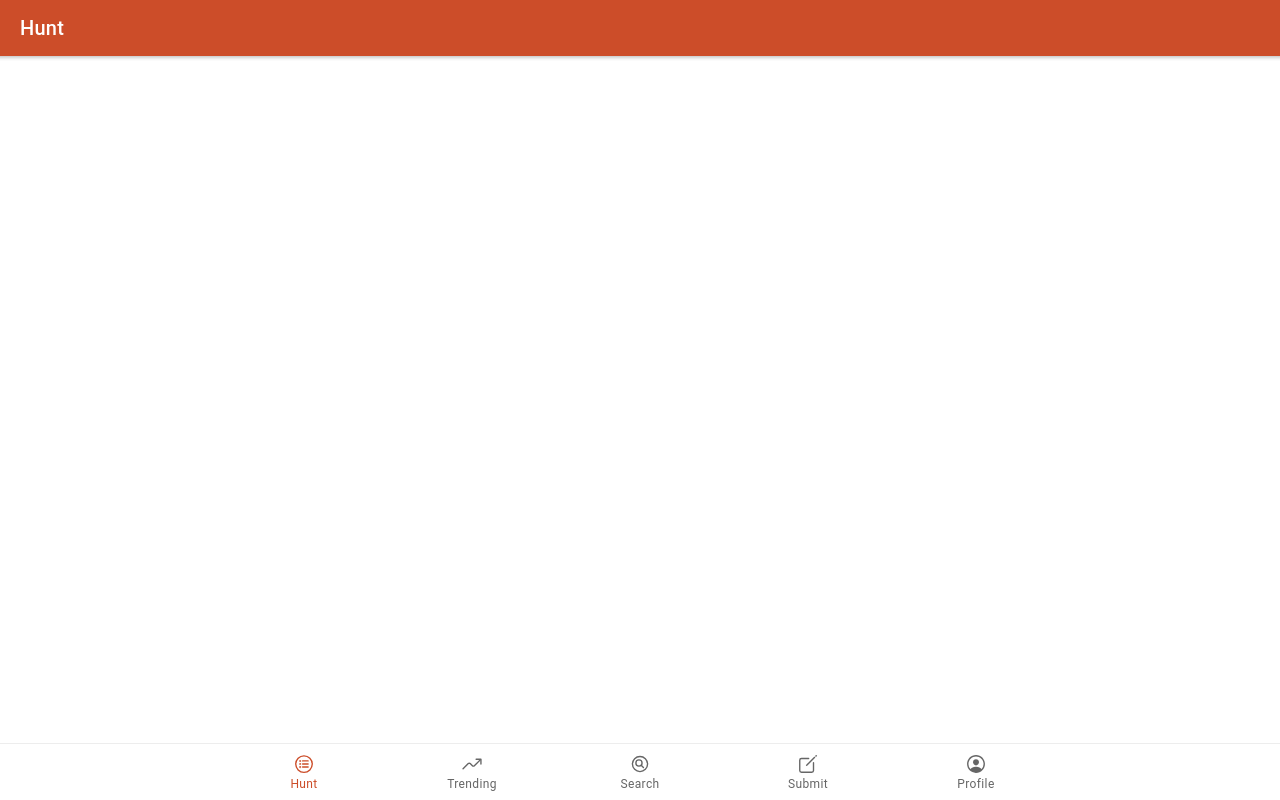
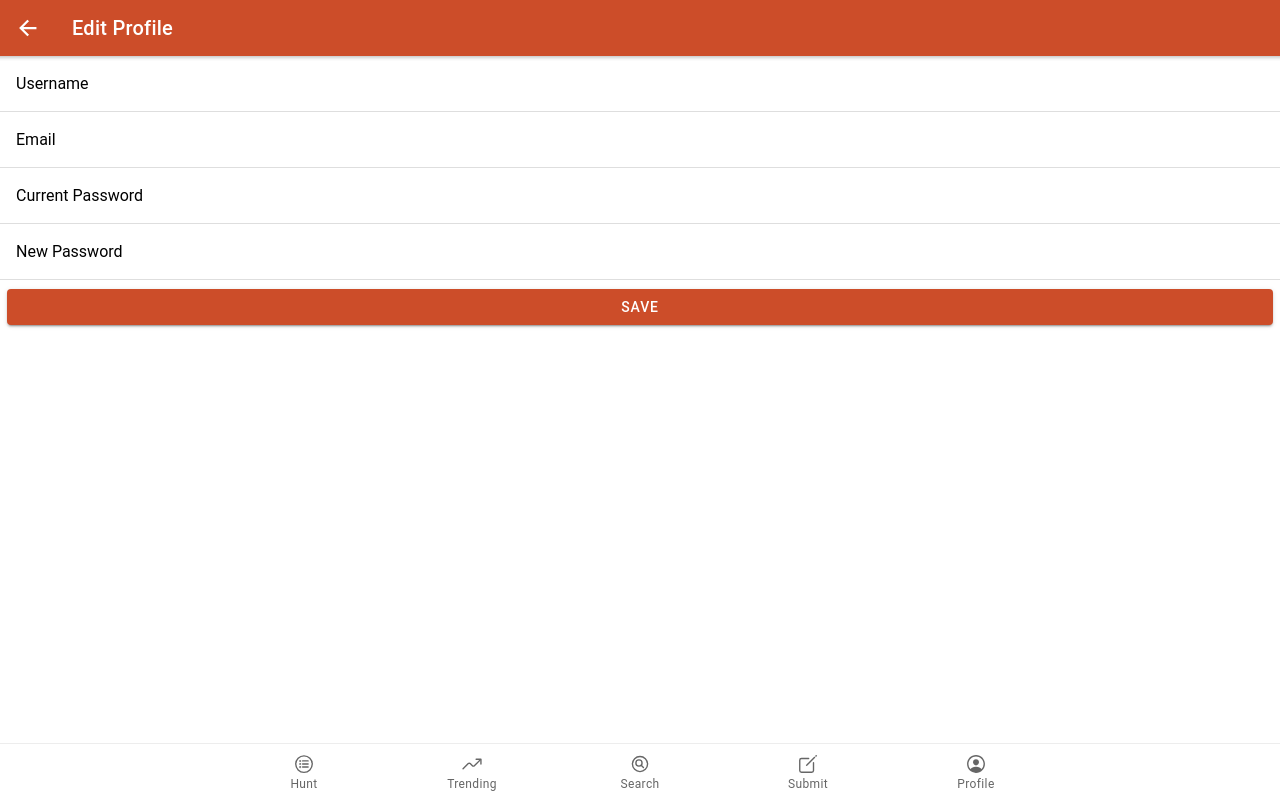
Before and after one commit to dmryan711/Hunt, a React (Create React App) app: page /edit-profile in a window 1280 px wide. Before the commit this address led to /home. Built offline with nearby package versions, Linux system fonts and the light colour scheme.

Commit message:
Authentication and edit pages created w/routes (#6)

```diff
--- a/src/App.js
+++ b/src/App.js
@@ -8,6 +8,10 @@ import Trending from './pages/Trending';
 import Search from './pages/Search';
 import Submit from './pages/Submit';
 import Profile from './pages/Profile';
+import EditProfile from "./pages/EditProfile";
+import Login from "./pages/Login";
+import Signup from "./pages/Signup";
+import Forgot from "./pages/Forgot";
 
 
 /* Core CSS required for Ionic components to work properly */
@@ -41,6 +45,10 @@ const App = () => {
         <Route path="/search" component={Search}/>
         <Route path="/submit" component={Submit}/>
         <Route path="/profile" component={Profile}/>
+        <Route path="/edit-profile" component={EditProfile}/>
+        <Route path="/login" component={Login}/>
+        <Route path="/register" component={Signup}/>
+        <Route path="/forgot" component={Forgot}/>
         <Route component = {() => <Redirect to="/home" />} />
       </IonRouterOutlet>
       <IonTabBar slot = "bottom">
--- /dev/null
+++ b/src/components/Header/NavHeader.js
@@ -0,0 +1,17 @@
+import React from 'react';
+import {IonBackButton, IonHeader, IonToolbar, IonButtons, IonTitle} from '@ionic/react';
+
+const NavHeader = ({title}) => {
+    return (
+        <IonHeader>
+            <IonToolbar color="primary">
+                <IonButtons slot="start">
+                    <IonBackButton defaultHref = "/" />
+                </IonButtons>
+                <IonTitle>{title}</IonTitle>
+            </IonToolbar>
+        </IonHeader>
+    );
+};
+
+export default NavHeader;
--- /dev/null
+++ b/src/pages/EditProfile.js
@@ -0,0 +1,43 @@
+import React from 'react';
+import {IonPage, IonContent, IonItem, IonLabel, IonInput, IonRow, IonCol, IonButton} from '@ionic/react';
+import NavHeader from '../components/Header/NavHeader';
+
+const EditProfile = () => {
+    return (
+        <IonPage>
+            <NavHeader title ="Edit Profile" />
+            <IonContent>
+
+                <IonItem lines="full">
+                    <IonLabel position="floating">Username</IonLabel>
+                    <IonInput name="name" type="text"></IonInput>
+                </IonItem>
+
+                <IonItem lines="full">
+                    <IonLabel position="floating">Email</IonLabel>
+                    <IonInput name="Email" type="text"></IonInput>
+                </IonItem>
+
+                <IonItem lines="full">
+                    <IonLabel position="floating">Current Password</IonLabel>
+                    <IonInput name="currentPassword" type="password"></IonInput>
+                </IonItem>
+
+                <IonItem lines="full">
+                    <IonLabel position="floating">New Password</IonLabel>
+                    <IonInput name="newPassword" type="password"></IonInput>
+                </IonItem>
+
+                <IonRow>
+                    <IonCol>
+                        <IonButton type ="submit" color="primary" expand="block">
+                        Save
+                        </IonButton>
+                    </IonCol>
+                </IonRow>
+            </IonContent>
+        </IonPage>
+    );
+}
+
+export default EditProfile;
--- /dev/null
+++ b/src/pages/Forgot.js
@@ -0,0 +1,28 @@
+import React from 'react';
+import {IonPage, IonContent, IonItem, IonLabel, IonInput, IonRow, IonCol, IonButton} from '@ionic/react';
+import NavHeader from '../components/Header/NavHeader';
+
+const Forgot = () => {
+    return (
+        <IonPage>
+            <NavHeader title ="Forgot Password" />
+            <IonContent>
+
+                <IonItem lines="full">
+                    <IonLabel position="floating">Email</IonLabel>
+                    <IonInput name="Email" type="text" required></IonInput>
+                </IonItem>
+
+                <IonRow>
+                    <IonCol>
+                        <IonButton type ="submit" color="primary" expand="block">
+                        Get Reset Link
+                        </IonButton>
+                    </IonCol>
+                </IonRow>
+            </IonContent>
+        </IonPage>
+    );
+}
+
+export default Forgot;
--- /dev/null
+++ b/src/pages/Login.js
@@ -0,0 +1,40 @@
+import React from 'react';
+import {IonPage, IonContent, IonItem, IonLabel, IonInput, IonRow, IonCol, IonButton, IonRouterLink} from '@ionic/react';
+import NavHeader from '../components/Header/NavHeader';
+
+const Login = () => {
+    return (
+        <IonPage>
+            <NavHeader title ="Log In" />
+            <IonContent>
+
+                <IonItem lines="full">
+                    <IonLabel position="floating">Email</IonLabel>
+                    <IonInput name="Email" type="text" required></IonInput>
+                </IonItem>
+
+                <IonItem lines="full">
+                    <IonLabel position="floating">Password</IonLabel>
+                    <IonInput name="Password" type="password" required></IonInput>
+                </IonItem>
+
+                <IonRow>
+                    <IonCol>
+                        <IonButton type ="submit" color="primary" expand="block">
+                        Log In
+                        </IonButton>
+                    </IonCol>
+                </IonRow>
+                <IonRow>
+                    <IonCol>
+                       <IonRouterLink routerLink={'/forgot'}>
+                            Forgot Password?
+                       </IonRouterLink>
+                    </IonCol>
+                </IonRow>
+            </IonContent>
+        </IonPage>
+    );
+}
+
+export default Login;
--- /dev/null
+++ b/src/pages/Signup.js
@@ -0,0 +1,37 @@
+import React from 'react';
+import {IonPage, IonContent, IonItem, IonLabel, IonInput, IonRow, IonCol, IonButton} from '@ionic/react';
+import NavHeader from '../components/Header/NavHeader';
+
+const Signup = () => {
+    return (
+        <IonPage>
+            <NavHeader title ="Sign Up" />
+            <IonContent>
+                <IonItem lines="full">
+                    <IonLabel position="floating">Username</IonLabel>
+                    <IonInput name="name" type="text" required></IonInput>
+                </IonItem>
+
+                <IonItem lines="full">
+                    <IonLabel position="floating">Email</IonLabel>
+                    <IonInput name="Email" type="text" required></IonInput>
+                </IonItem>
+
+                <IonItem lines="full">
+                    <IonLabel position="floating">Password</IonLabel>
+                    <IonInput name="Password" type="password" required></IonInput>
+                </IonItem>
+
+                <IonRow>
+                    <IonCol>
+                        <IonButton type ="submit" color="primary" expand="block">
+                        Sign Up
+                        </IonButton>
+                    </IonCol>
+                </IonRow>
+            </IonContent>
+        </IonPage>
+    );
+}
+
+export default Signup;
```
